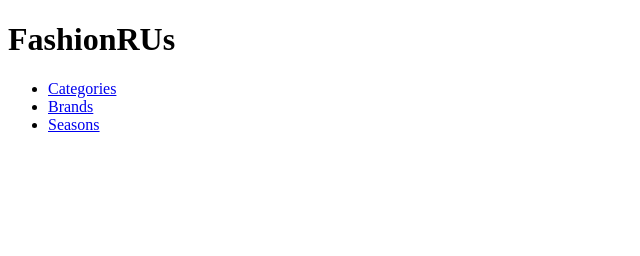
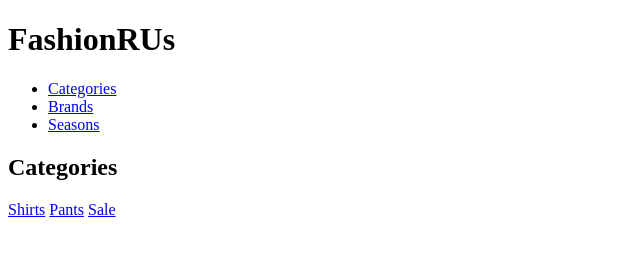
Before and after one commit to zeibra/statisksite, a plain HTML site: page statisksite/index.html in a window 1280 px wide. Shown: the whole page, without its empty margins (0-640 px from the left). Drawn offline with Linux system fonts and the light colour scheme.

Commit message:
Main content for landing page, created

```diff
--- a/statisksite/index.html
+++ b/statisksite/index.html
@@ -6,14 +6,23 @@
     <title>Forside</title>
   </head>
   <header>
-    <h1 class="header-logo">FashionRUs</h1>
+    <h1 class="Logo">FashionRUs</h1>
     <nav>
-      <ul class="nav-links">
+      <ul class="navLinks">
         <li><a href="index.html">Categories</a></li>
         <li><a href="produkt.html">Brands</a></li>
         <li><a href="produktliste.html">Seasons</a></li>
       </ul>
     </nav>
   </header>
-  <body></body>
+  <body>
+    <main>
+      <h2 class="Forside-h2">Categories</h2>
+      <section class="categoryList">
+        <a href="produktliste.html">Shirts</a>
+        <a href="produktliste.html">Pants</a>
+        <a href="produktliste.html">Sale</a>
+      </section>
+    </main>
+  </body>
 </html>
```
